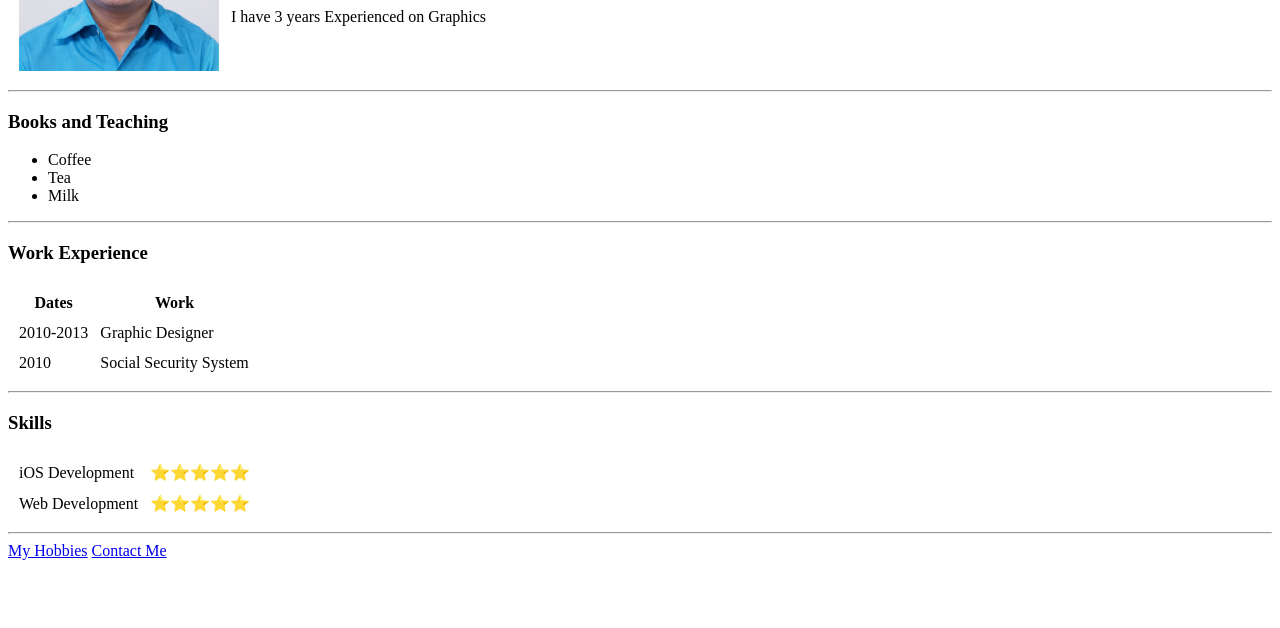
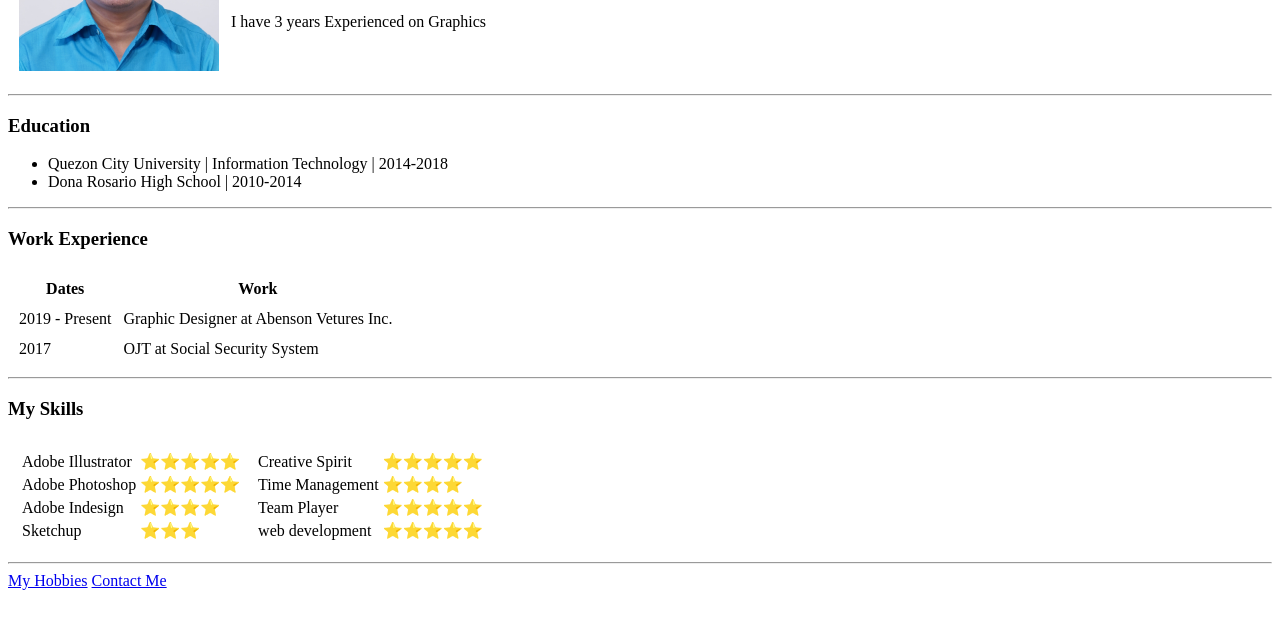
Before and after one commit to Ian29s/cv, a plain HTML site: page index.html in a window 1280 px wide. Shown: the part 148-776 px from the top of the page. Drawn offline with Linux system fonts and the light colour scheme.

Commit message:
Update index.html

```diff
--- a/index.html
+++ b/index.html
@@ -1,3 +1,4 @@
+<!DOCTYPE html>
 <html lang="en" dir="ltr">
   <head>
     <meta charset="utf-8">
@@ -15,11 +16,10 @@
       </tr>
     </table>
     <hr>
-    <h3>Books and Teaching</h3>
+    <h3>Education</h3>
     <ul>
-      <li>Coffee</li>
-      <li>Tea</li>
-      <li>Milk</li>
+      <li>Quezon City University | Information Technology | 2014-2018</li>
+      <li>Dona Rosario High School | 2010-2014</li>
     </ul>
     <hr>
     <h3>Work Experience</h3>
@@ -32,29 +32,63 @@
       </thead>
       <tbody>
         <tr>
-          <td>2010-2013</td>
-          <td>Graphic Designer</td>
+          <td>2019 - Present</td>
+          <td>Graphic Designer at Abenson Vetures Inc.</td>
         </tr>
         <tr>
-          <td>2010</td>
-          <td>Social Security System</td>
+          <td>2017</td>
+          <td>OJT at Social Security System</td>
         </tr>
       </tbody>
     </table>
     <hr>
 
-    <h3>Skills</h3>
+    <h3>My Skills</h3>
     <table cellspacing="10">
     <tr>
-        <td>iOS Development</td>
+      <td>
+        <table>
+          <tr>
+            <td>Adobe Illustrator</td>
             <td>⭐⭐⭐⭐⭐</td>
           </tr>
           <tr>
-        <td>Web Development</td>
+            <td>Adobe Photoshop</td>
+            <td>⭐⭐⭐⭐⭐</td>
+          </tr>
+          <tr>
+            <td>Adobe Indesign</td>
+            <td>⭐⭐⭐⭐</td>
+          </tr>
+          <tr>
+            <td>Sketchup</td>
+            <td>⭐⭐⭐</td>
+          </tr>
+        </table>
+      </td>
+      <td>
+        <table>
+          <tr>
+            <td>Creative Spirit</td>
+            <td>⭐⭐⭐⭐⭐</td>
+          </tr>
+          <tr>
+            <td>Time Management</td>
+            <td>⭐⭐⭐⭐</td>
+          </tr>
+          <tr>
+            <td>Team Player</td>
+            <td>⭐⭐⭐⭐⭐</td>
+          </tr>
+          <tr>
+            <td>web development</td>
             <td>⭐⭐⭐⭐⭐</td>
           </tr>
         </table>
       </td>
+    </tr>
+  </table>
+
   <hr>
   <a href="Myhobbies.html">My Hobbies</a>
   <a href="Contactme.html">Contact Me</a>
```
Lines whose indentation alone changed are shown as unchanged.
